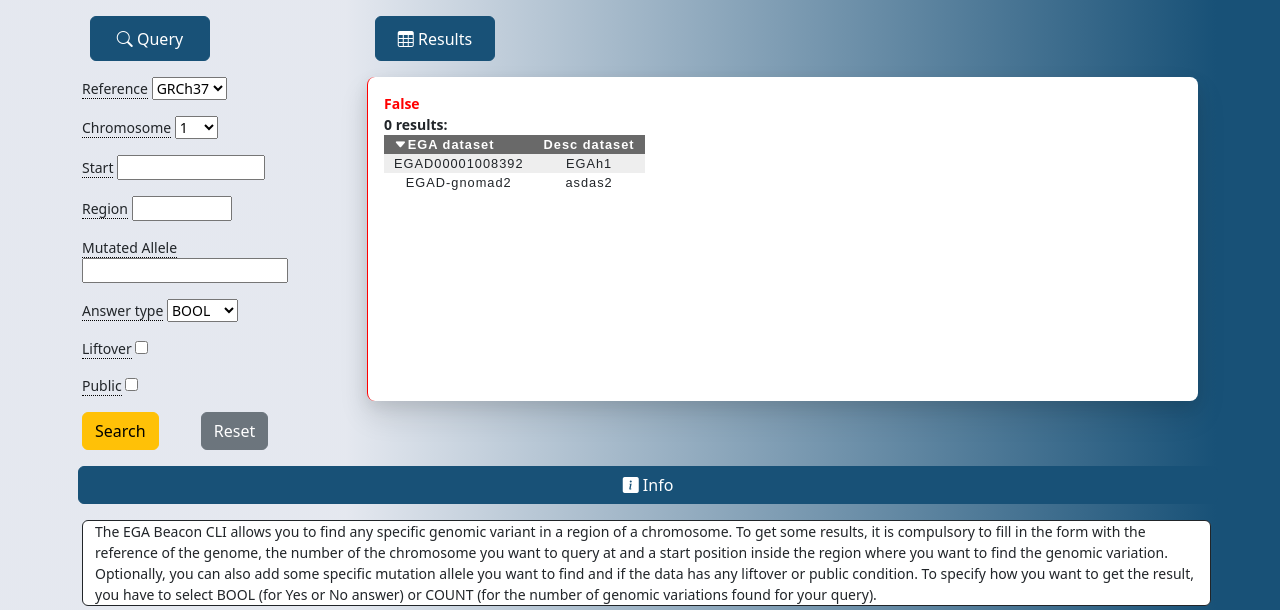
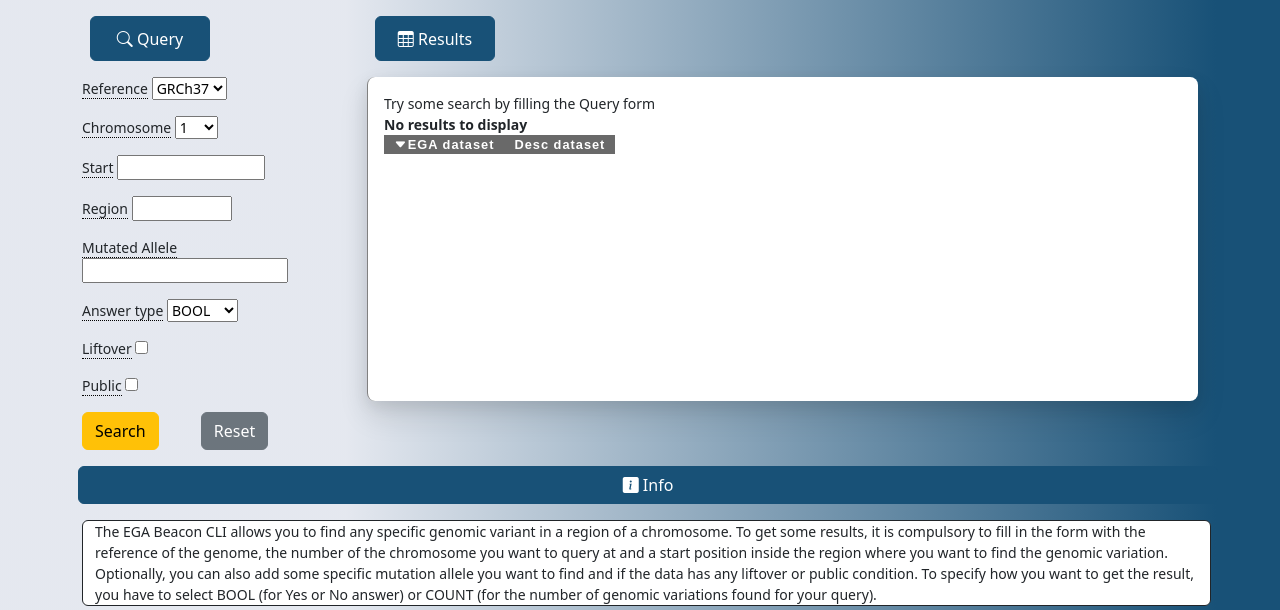
Before and after one commit to costero-e/CLI_Beacon, a Django app: page / in a window 1280 px wide. Shown: the part 103-713 px from the top of the page. Run offline with Django 4.2, Linux system fonts and the light colour scheme; lists and menus that the app fills with data are empty; some libraries are stand-ins or nearby versions.

Commit message:
adding none response

```diff
--- a/server/media/mystyle.css
+++ b/server/media/mystyle.css
@@ -208,3 +208,27 @@ table {
 .true > :last-child {
   margin-bottom: 0;
 }
+
+.none {
+  padding: 1rem;
+  box-shadow: 0 15px 30px 0 rgba(0,0,0,0.11),
+    0 5px 15px 0 rgba(0,0,0,0.08);
+  background-color: #ffffff;
+  border-radius: 0.5rem;
+
+  border-left: 1px solid grey;
+  transition: border-left 300ms ease-in-out, padding-left 300ms ease-in-out;
+}
+
+.none:hover {
+  padding-left: 0.5rem;
+  border-left: 0.5rem solid grey;
+}
+
+.none > :first-child {
+  margin-top: 0;
+}
+
+.none > :last-child {
+  margin-bottom: 0;
+}
--- a/server/templates/base.html
+++ b/server/templates/base.html
@@ -98,8 +98,8 @@ background: linear-gradient(90deg, rgba(2,0,36,1) 0%, rgba(24,55,119,0.112504376
 
 
               {% else %}
-              <div class="false"><b style="color: red;">False</b>
-                <div class="numresults"><b>0 results:</b></div>
+              <div class="none">Try some search by filling the Query form
+                <div class="numresults"><b>No results to display</b></div>
 
                 <table id="EGAtable">
                   <tr>
@@ -107,12 +107,10 @@ background: linear-gradient(90deg, rgba(2,0,36,1) 0%, rgba(24,55,119,0.112504376
                     <th scope="col">Desc dataset</th>
                   </tr>
                   <tr>
-                    <td>EGAD00001008392</td>
-                    <td>EGAh1</td>
+
                   </tr>
                   <tr>
-                    <td>EGAD-gnomad2</td>
-                    <td>asdas2</td>
+
                   </tr>
                 </table>
               </div>
```
